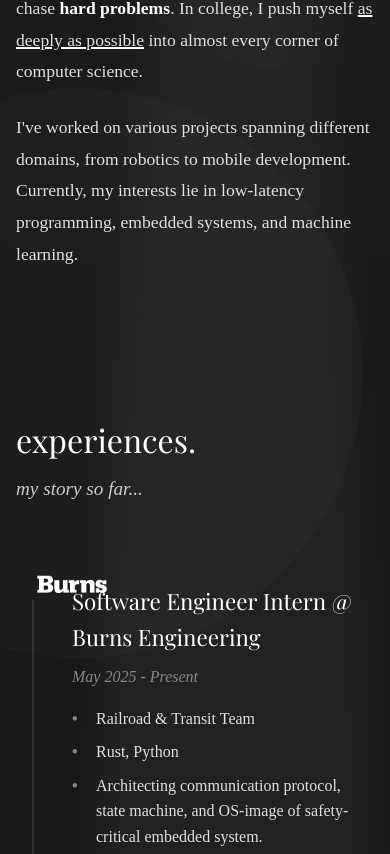
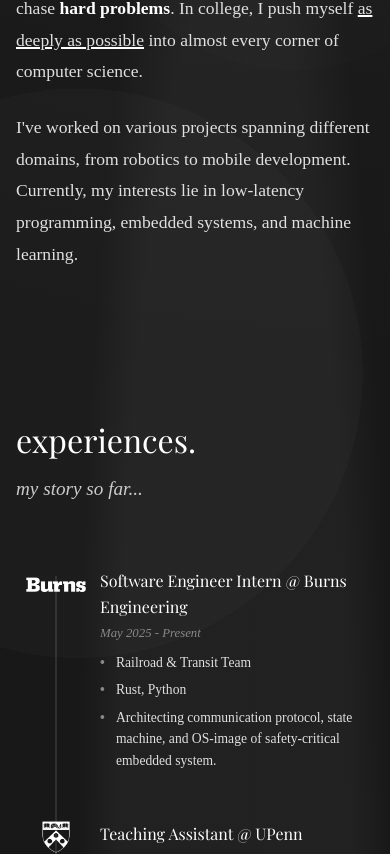
Before and after one commit to nathanaronson/nathan-aronson-website, a React (Vite) app: page / in a window 390 px wide. Shown: the part 1146-2000 px from the top of the page. Built offline with nearby package versions, Linux system fonts and the light colour scheme; a web font is replaced by a local one.

Commit message:
Experiences mobile

```diff
--- a/src/css/main.css
+++ b/src/css/main.css
@@ -770,19 +770,54 @@ h1, h2, h3, h4, h5, h6 {
         font-size: 2.5rem;
     }
 
+    .experiences-container {
+        padding-left: 2rem;
+        position: relative;
+    }
+
     .experiences-container::before {
-        left: 1rem;
+        left: calc(45px - 1px);  /* Center line in 90px icon */
+        top: 1.5rem;
+        height: 1050px;  /* Slightly reduced height */
+        bottom: auto;
+        width: 2px;
     }
 
     .experiences-icon {
-        left: -1rem;
-        width: 80px;
-        height: 80px;
+        left: -2rem;
+        width: 90px;
+        height: 90px;
+        top: -0.5rem;  /* Move icon up */
+        display: flex;
+        align-items: center;
+        justify-content: center;
     }
 
     .experiences-icon img {
         width: 70px;
         height: 70px;
+    }
+
+    .experiences-content {
+        padding: 1.25rem 0 1.5rem 3.5rem;  /* Increase left padding to move text right */
+        position: relative;
+        left: 0;
+    }
+
+    .experiences-content h3 {
+        font-size: 1.1rem;  /* Smaller heading */
+        margin-bottom: 0.25rem;
+    }
+
+    .experiences-date {
+        font-size: 0.85rem;  /* Smaller date */
+        margin-bottom: 0.5rem;
+    }
+
+    .experiences-content li {
+        font-size: 0.9rem;  /* Smaller list items */
+        margin-bottom: 0.35rem;
+        padding-left: 1.25rem;
     }
 
     .projects-grid {
@@ -911,6 +946,49 @@ h1, h2, h3, h4, h5, h6 {
         font-size: 1.3rem;
     }
 
+    .experiences-container {
+        padding-left: 2rem;
+    }
+
+    .experiences-container::before {
+        left: calc(40px - 1px);  /* Center line in 80px icon */
+        top: 1.5rem;
+        height: 950px;  /* Slightly reduced height for mobile */
+        bottom: auto;
+    }
+
+    .experiences-icon {
+        left: -2rem;
+        width: 80px;
+        height: 80px;
+        top: -0.5rem;  /* Keep consistent with tablet view */
+    }
+
+    .experiences-icon img {
+        width: 60px;
+        height: 60px;
+    }
+
+    .experiences-content {
+        padding: 1rem 0 1.25rem 3.25rem;  /* Slightly less padding for phones but still moved right */
+        left: 0;
+    }
+
+    .experiences-content h3 {
+        font-size: 1rem;  /* Even smaller heading for phones */
+    }
+
+    .experiences-date {
+        font-size: 0.8rem;  /* Smaller date */
+        margin-bottom: 0.5rem;
+    }
+
+    .experiences-content li {
+        font-size: 0.85rem;  /* Smaller list items */
+        margin-bottom: 0.35rem;
+        padding-left: 1rem;
+    }
+
     /* Further reduce background complexity for very small screens */
     body {
         background-image:
```
